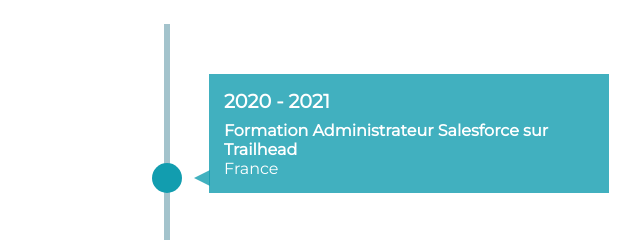
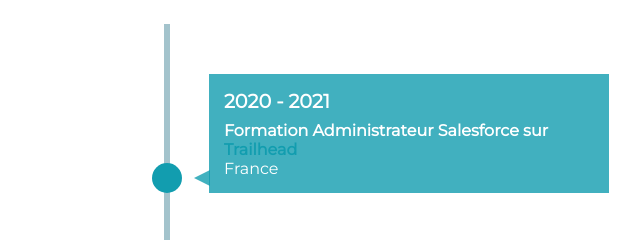
Before and after one commit to Clarisse-AL/CV, a website: page index.html in a window 1280 px wide. Shown: the part 1520-1760 px from the top of the page, 473-1113 px from the left. Drawn offline with Linux system fonts and the light colour scheme.

Commit message:
ajout trailblazer

```diff
--- a/index.html
+++ b/index.html
@@ -98,7 +98,10 @@
         <li>
           <div class="bubble">
             <time>2020 - 2021</time>
-            <span>Formation Administrateur Salesforce sur Trailhead</span>
+            <span>Formation Administrateur Salesforce sur <a
+              href="https://trailblazer.me/id/calamelu"
+              target="_blank"
+              >Trailhead</a></span>
             <br />France
           </div>
         </li>
```
